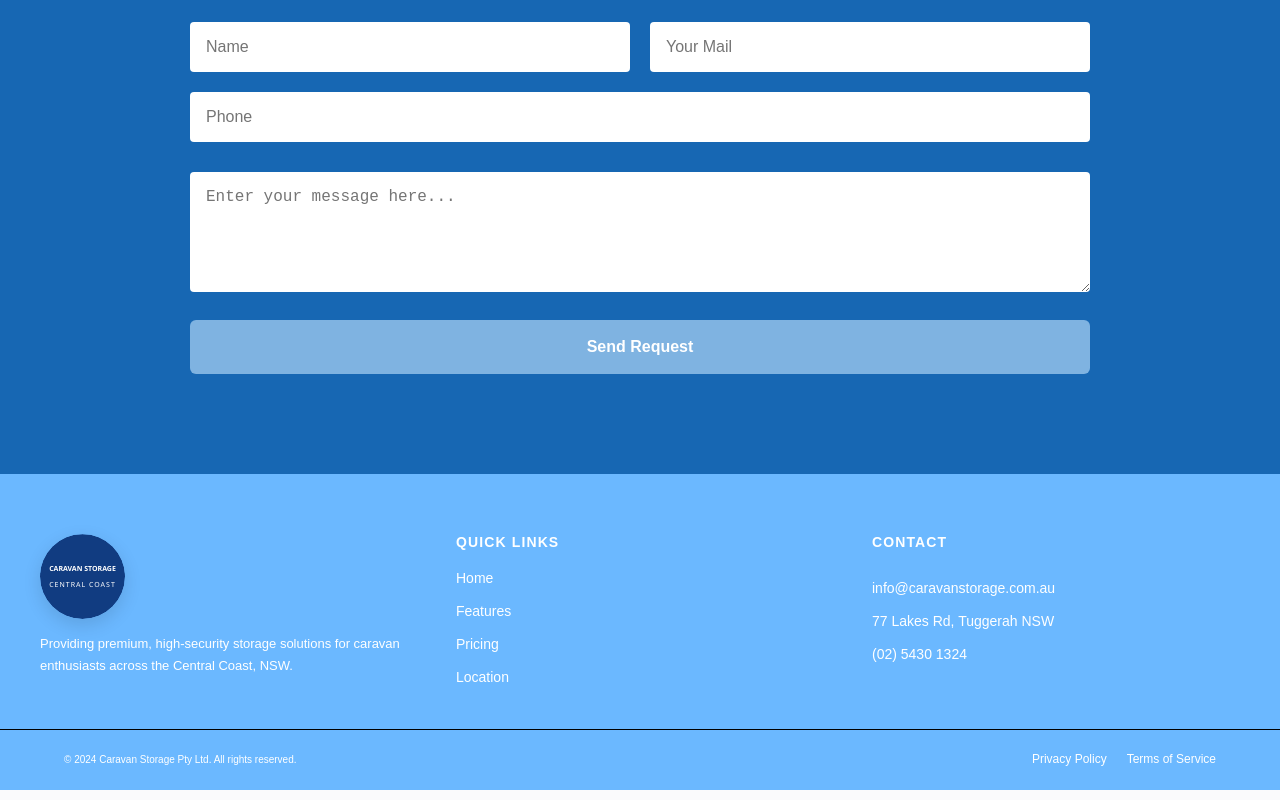
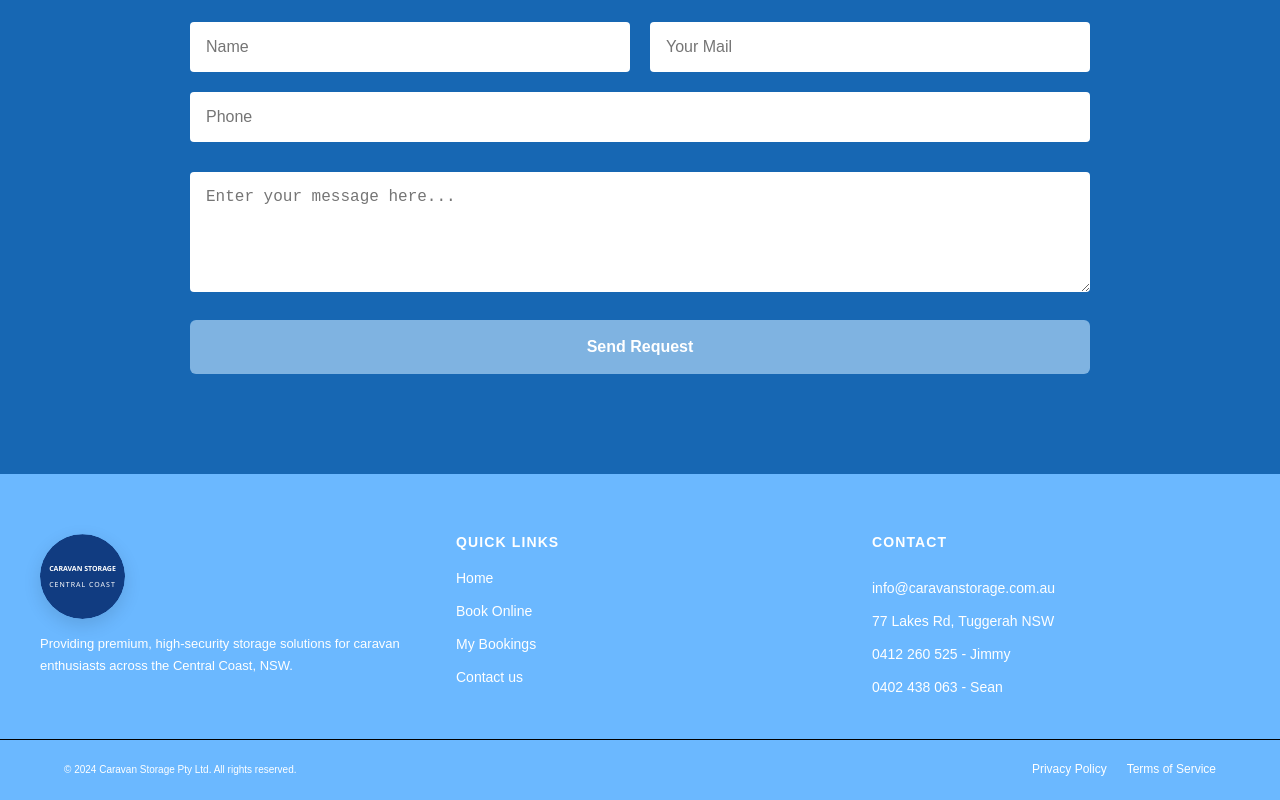
Before and after one commit to Aniketpundir/caravans, a React (Vite) app: page /contact-us in a window 1280 px wide. Shown: the part 1206-2006 px from the top of the page. Built offline with nearby package versions, Linux system fonts and the light colour scheme.

Commit message:
Mobile Number and Email link is working

```diff
--- a/src/Components/Footer/Footer.jsx
+++ b/src/Components/Footer/Footer.jsx
@@ -1,7 +1,7 @@
 import './Footer.css';
 import CaravanStorageLogo from "../CaravansLogo/CaravanStorageLogo"
 
-const quickLinks = ['Home', 'Features', 'Pricing', 'Location'];
+const quickLinks = ['Home', 'Book Online', 'My Bookings', 'Contact us'];
 
 export default function Footer() {
     return (
@@ -31,7 +31,8 @@ export default function Footer() {
                         <a href="mailto:info@caravanstorage.com.au">info@caravanstorage.com.au</a>
                     </p>
                     <p>77 Lakes Rd, Tuggerah NSW</p>
-                    <p><a href="tel:0254301324">(02) 5430 1324</a></p>
+                    <p><a href="tel:0412260525">0412 260 525 - Jimmy</a></p>
+                    <p><a href="tel:0402438063">0402 438 063 - Sean</a></p>
                 </address>
 
                 {/* <section className="footer__newsletter" aria-label="Newsletter signup">
--- a/src/Pages/ContactUs/ContactUs.css
+++ b/src/Pages/ContactUs/ContactUs.css
@@ -103,6 +103,7 @@
 }
 
 .contact-card span {
+    cursor: pointer;
     display: block;
     margin-top: 20px;
     font-size: 18px;
--- a/src/Pages/ContactUs/ContactUs.jsx
+++ b/src/Pages/ContactUs/ContactUs.jsx
@@ -40,8 +40,8 @@ export default function ContactUs() {
                             <FaPhoneAlt />
                         </div>
                         <h4>Call Us Directly</h4>
-                        <span> 0412 260 525 - Jimmy</span>
-                        <span> 0402 438 063 - Sean</span>
+                        <span> <a href="tel:0412260525">0412 260 525 - Jimmy</a> </span>
+                        <span> <a href="tel:0402438063">0402 438 063 - Sean</a> </span>
                     </div>
 
                     <div className="contact-card">
@@ -49,8 +49,7 @@ export default function ContactUs() {
                             <FaEnvelope />
                         </div>
                         <h4>Email Support</h4>
-                        {/* <p>Our team can respond in real time</p> */}
-                        <span>info@caravanstorage.com.au</span>
+                        <span> <a href="mailto:info@caravanstorage.com.au">info@caravanstorage.com.au</a></span>
                     </div>
 
                     <div className="contact-card">
```
